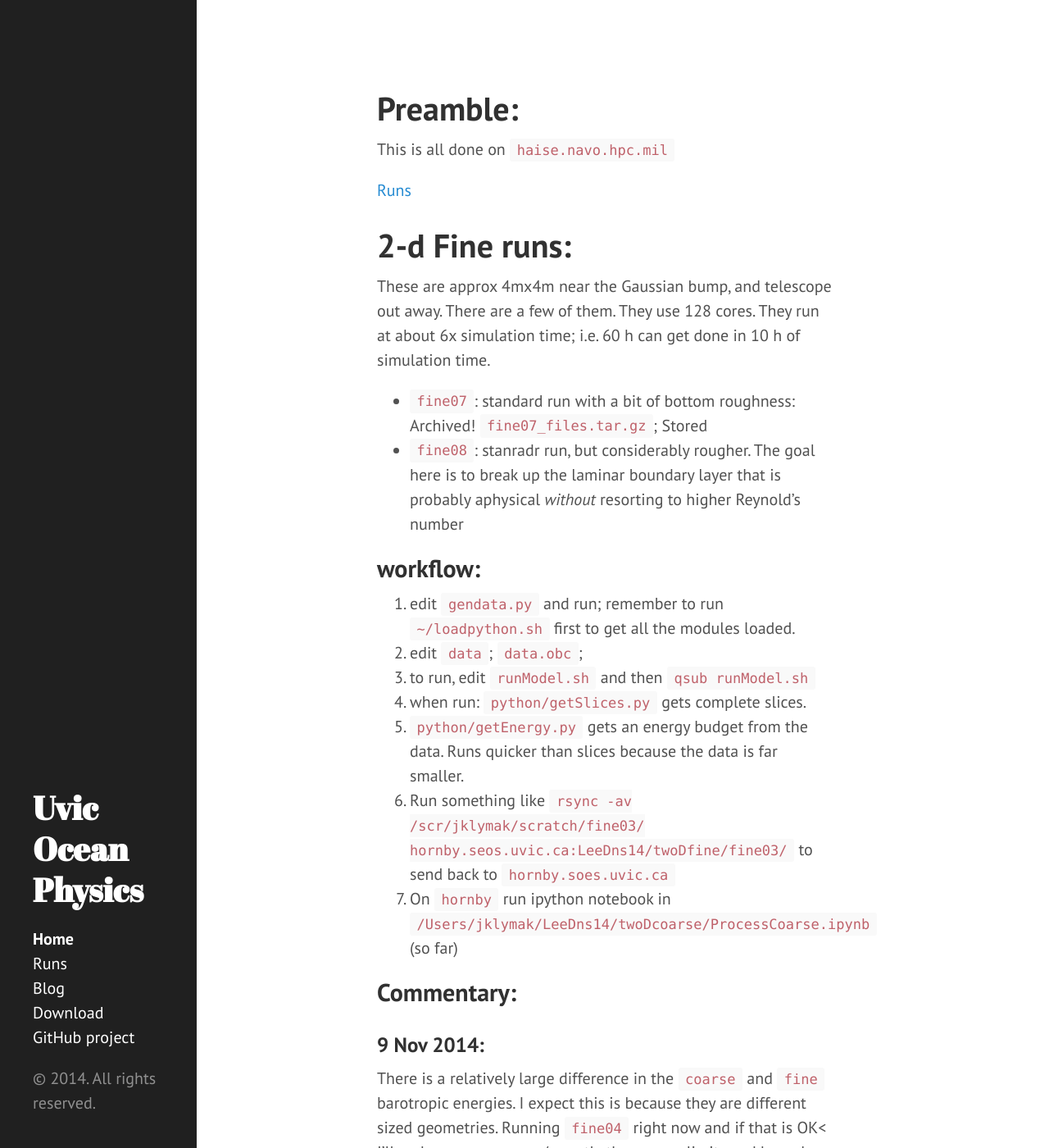
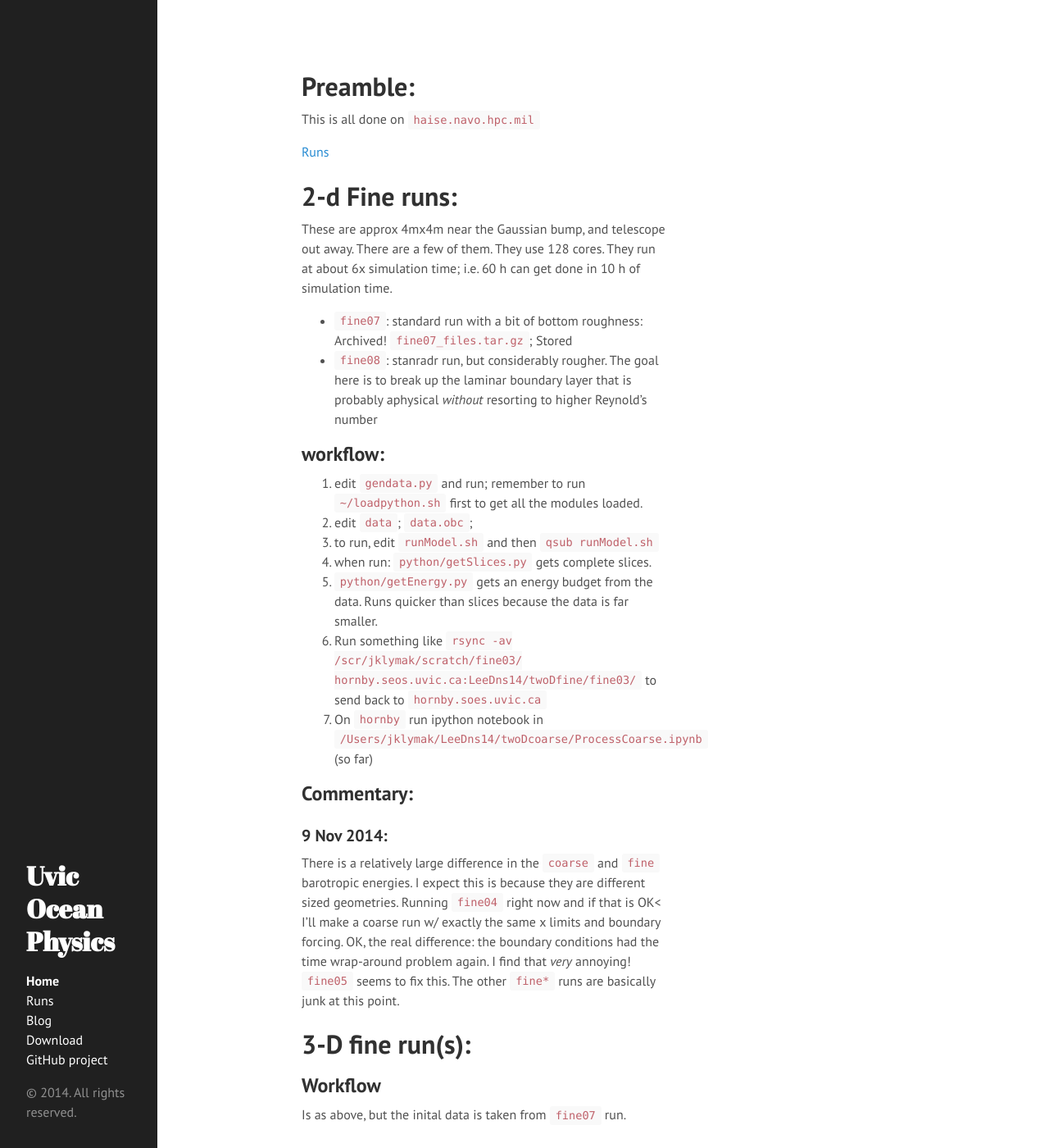
Before and after one commit to jklymak/LeeDns, a Jekyll site: the page built from index.md, in a window 1280 px wide and 1400 px high. Shown: the whole window at 82% size. Built offline with Jekyll 4.4.1, drawn with Linux system fonts in a browser that asks for light colours; Markdown is read by kramdown in place of the engine named in the settings.

```diff
--- a/public/css/hyde.css
+++ b/public/css/hyde.css
@@ -36,12 +36,12 @@ html {
 }
 @media (min-width: 48rem) {
   html {
-    font-size: 16px;
+    font-size: 14px;
   }
 }
 @media (min-width: 58rem) {
   html {
-    font-size: 20px;
+    font-size: 16px;
   }
 }
 
--- a/public/css/poole.css
+++ b/public/css/poole.css
@@ -49,12 +49,12 @@ body {
 
 html {
   font-family: "Helvetica Neue", Helvetica, Arial, sans-serif;
-  font-size: 16px;
+  font-size: 14px;
   line-height: 1.5;
 }
 @media (min-width: 38rem) {
   html {
-    font-size: 20px;
+    font-size: 16px;
   }
 }
 
```
